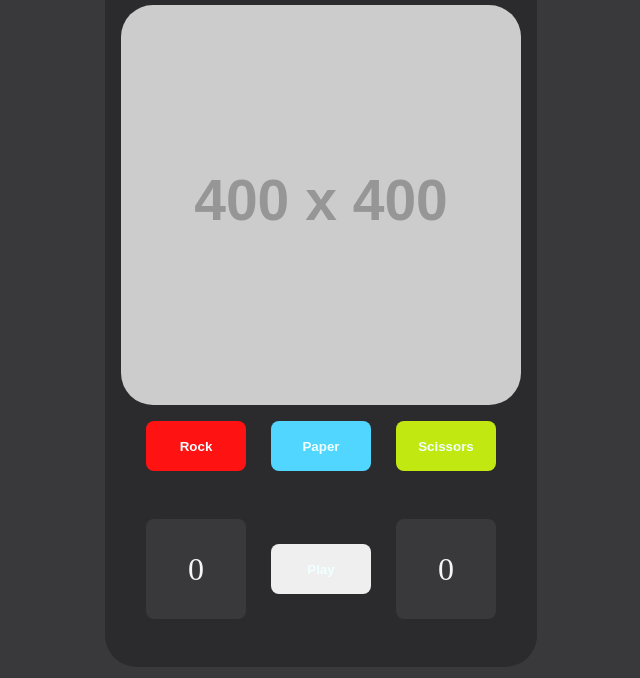
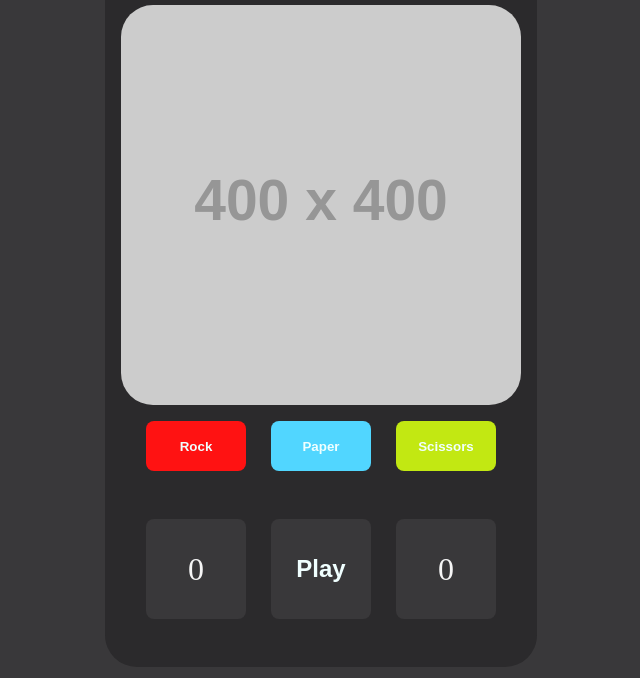
Before and after one commit to CatdadR/Odin_Rock_Paper_Scissors, a plain HTML site: page index.html in a window 1280 px wide. Shown: the part 122-800 px from the top of the page, without its empty margins (319-959 px from the left). Drawn offline with Linux system fonts and the light colour scheme; placeholder pictures from the web are drawn by us.

Commit message:
Add style section for play button

```diff
--- a/styles.css
+++ b/styles.css
@@ -9,6 +9,8 @@ body{
 img{
     display: flex;
     border-radius: 32px;
+    height: 400px;
+    width: 400px;
 }
 
 h1{
@@ -64,6 +66,12 @@ button{
     width: 400px;
 }
 
+#playBtn{
+    height: 100px;
+    font-size: 24px;
+    background-color: #39383a;
+}
+
 #playerScore{
     display: flex;
     align-items: center;
```
